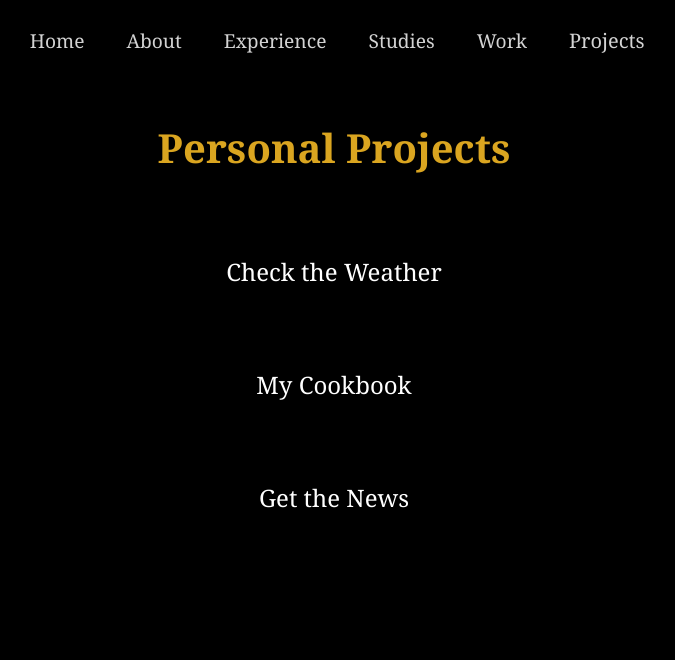
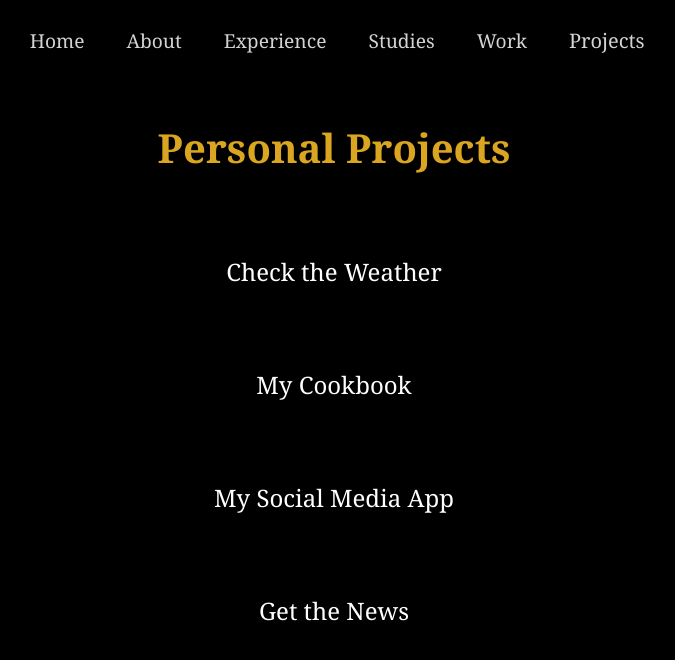
Before and after one commit to jstrande99/jstrande-react, a React (Create React App) app: page /Projects in a window 1280 px wide. Shown: the top 660 px of the page, without its empty margins (306-981 px from the left). Built offline with nearby package versions, Linux system fonts and the light colour scheme; no server answers.

Commit message:
Updated path

```diff
--- a/src/App.js
+++ b/src/App.js
@@ -7,7 +7,7 @@ import{ Loader } from './Components/Loader'
 import { Projects } from './Pages/Projects';
 import { Weather } from './Pages/Weather';
 import { Cookbook } from './Pages/Cookbook';
-import { News } from './Pages/News';
+import { Social } from './Pages/Social';
 import Maintenance from './Pages/Maintenance';
 
 export default function App() {
@@ -31,7 +31,7 @@ export default function App() {
         <Route path='/Projects' element={<Projects />}/>
         <Route path='/Weather' element={<Weather  {...process.env}/>}/>
         <Route path='/Cookbook' element={<Cookbook />}/>
-        <Route path='/News' element={<News  {...process.env}/>}/>
+        <Route path='/Social' element={<Social  {...process.env}/>}/>
         <Route path='/Maintenance' element={ <Maintenance/> }/>
       </Routes>
     </Router>
--- a/src/Components/NavBar.js
+++ b/src/Components/NavBar.js
@@ -74,6 +74,11 @@ export function Navbar() {
                                                 </Link>
                                             </li>
                                             <li className='dropdownOption'>
+                                                <Link to='/Social' onClick={handleDropdown} className="nav-links">
+                                                    My Social Media App
+                                                </Link>
+                                            </li>
+                                            <li className='dropdownOption'>
                                                 <Link to='/Maintenance' onClick={handleDropdown} className="nav-links">
                                                     Check the News
                                                 </Link>
--- a/src/Pages/Projects.js
+++ b/src/Pages/Projects.js
@@ -8,6 +8,7 @@ export function Projects(){
             <h1 className="ttl">Personal Projects</h1>
             <Link to='/Weather' className="links">Check the Weather</Link>
             <Link to='/Cookbook' className="links">My Cookbook</Link>
+            <Link to='/Social' className="links">My Social Media App</Link>
             <Link to='/Maintenance' className="links">Get the News</Link>
         </div>
     );
--- a/src/Pages/News.js
+++ b/src/Pages/Social.js
@@ -3,7 +3,7 @@ import firebase from "firebase/compat/app";
 import "firebase/compat/firestore";
 import "firebase/compat/storage";
 import { useCollectionData } from "react-firebase-hooks/firestore";
-import './Style/News.css';
+import './Style/Social.css';
 
 const firebaseConfig = {
 	apiKey: process.env.REACT_APP_FIREBASE_KEY,
@@ -20,7 +20,7 @@ firebase.initializeApp(firebaseConfig);
 const firestore = firebase.firestore();
 const storage = firebase.storage();
 
-export function News() {
+export function Social() {
 	const [text, setText] = useState("");
 	const [posts, loading, error] = useCollectionData(
 		firestore.collection("posts").orderBy("createdAt", "desc")
```
Also changed, not shown: src/Pages/Style/Social.css (renamed from src/Pages/Style/News.css).
